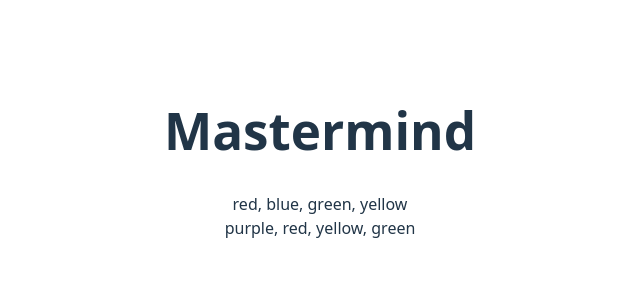
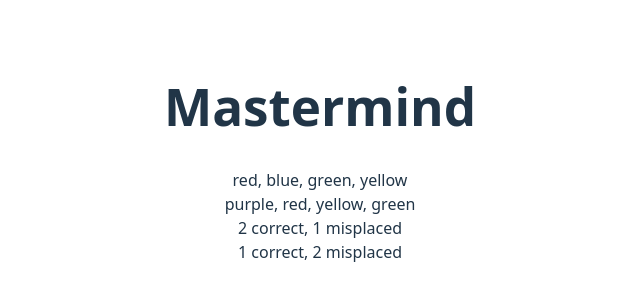
Before and after one commit to tymicruz/mastermind-react-app, a React (Vite) app: page / in a window 1280 px wide. Shown: the part 246-546 px from the top of the page, without its empty margins (320-960 px from the left). Built offline with nearby package versions, Linux system fonts and the light colour scheme.

Commit message:
Add mockFeedback.

```diff
--- a/src/App.tsx
+++ b/src/App.tsx
@@ -10,12 +10,17 @@
   [Color.Purple, Color.Red, Color.Yellow, Color.Green],
 ];
 
+const mockFeedback = [
+  { correct: 2, misplaced: 1 },
+  { correct: 1, misplaced: 2 },
+];
+
 function App() {
   return (
     <div className="App">
       <h1>Mastermind</h1>
       <GameBoard guesses={mockGuesses} />
-      <Feedback />
+      <Feedback feedback={mockFeedback} />
       <GuessInput />
       <ColorPicker />
     </div>
--- a/src/components/Feedback.tsx
+++ b/src/components/Feedback.tsx
@@ -1,7 +1,24 @@
 import React from "react";
 
-const Feedback: React.FC = () => {
-  return <div>{/* Feedback for guesses will be shown here */}</div>;
+export interface FeedbackItem {
+  correct: number;
+  misplaced: number;
+}
+
+interface FeedbackProps {
+  feedback: FeedbackItem[];
+}
+
+const Feedback: React.FC<FeedbackProps> = ({ feedback }) => {
+  return (
+    <div>
+      {feedback.map((item, i) => (
+        <div key={i}>
+          {item.correct} correct, {item.misplaced} misplaced
+        </div>
+      ))}
+    </div>
+  );
 };
 
 export default Feedback;
```
